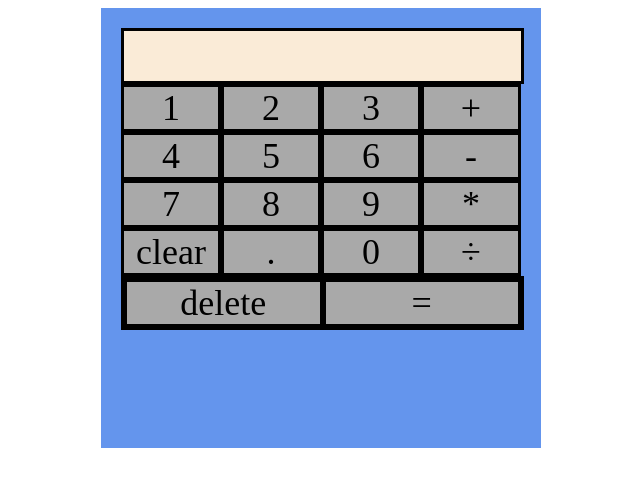
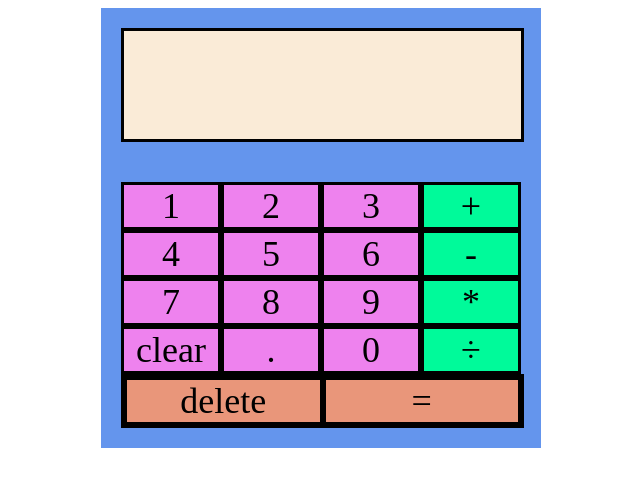
Before and after one commit to jrmullen2/Calculator, a plain HTML site: page index.html in a window 1280 px wide. Shown: the whole page, without its empty margins (319-959 px from the left). Drawn offline with Linux system fonts and the light colour scheme.

Commit message:
Add styling to calculator buttons and calculator spacing

```diff
--- a/index.html
+++ b/index.html
@@ -8,11 +8,14 @@
     <body>
         <div id="holder">
             <div id="numberDisplay"></div>
-            <div id="container"></div>
-            <div id="lastButtons">
-                <div class="deleteButton">delete</div>
-                <div class="equalsButton">=</div>
+            <div id="underDisplay">
+                <div id="container"></div>
+                <div id="lastButtons">
+                    <div class="deleteButton">delete</div>
+                    <div class="equalsButton">=</div>
+                </div>
             </div>
+
 
         </div>
 
--- a/style.css
+++ b/style.css
@@ -12,6 +12,7 @@ body {
     height: 400px;
     padding: 20px;
     justify-content: stretch;
+    gap: 40px;
 }
 #container {
     display: grid;
@@ -46,10 +47,24 @@ body {
     border: solid;
 }
 #numberDisplay {
+    display: flex;
     background-color: antiquewhite;
     width: 397px;
-    height: 50px;
+    height: 125px;
     font-size: 36px;
     border: solid;
-    text-align: center;
+    justify-content: center;
+    align-items: center;
 }
+.operatorButton
+{
+    color:black;
+    background-color:mediumspringgreen;
+}
+.numButton, .clearButton {
+    color:black;
+    background-color: violet;
+}
+.equalsButton, .deleteButton {
+    background-color: darksalmon;
+}
```
